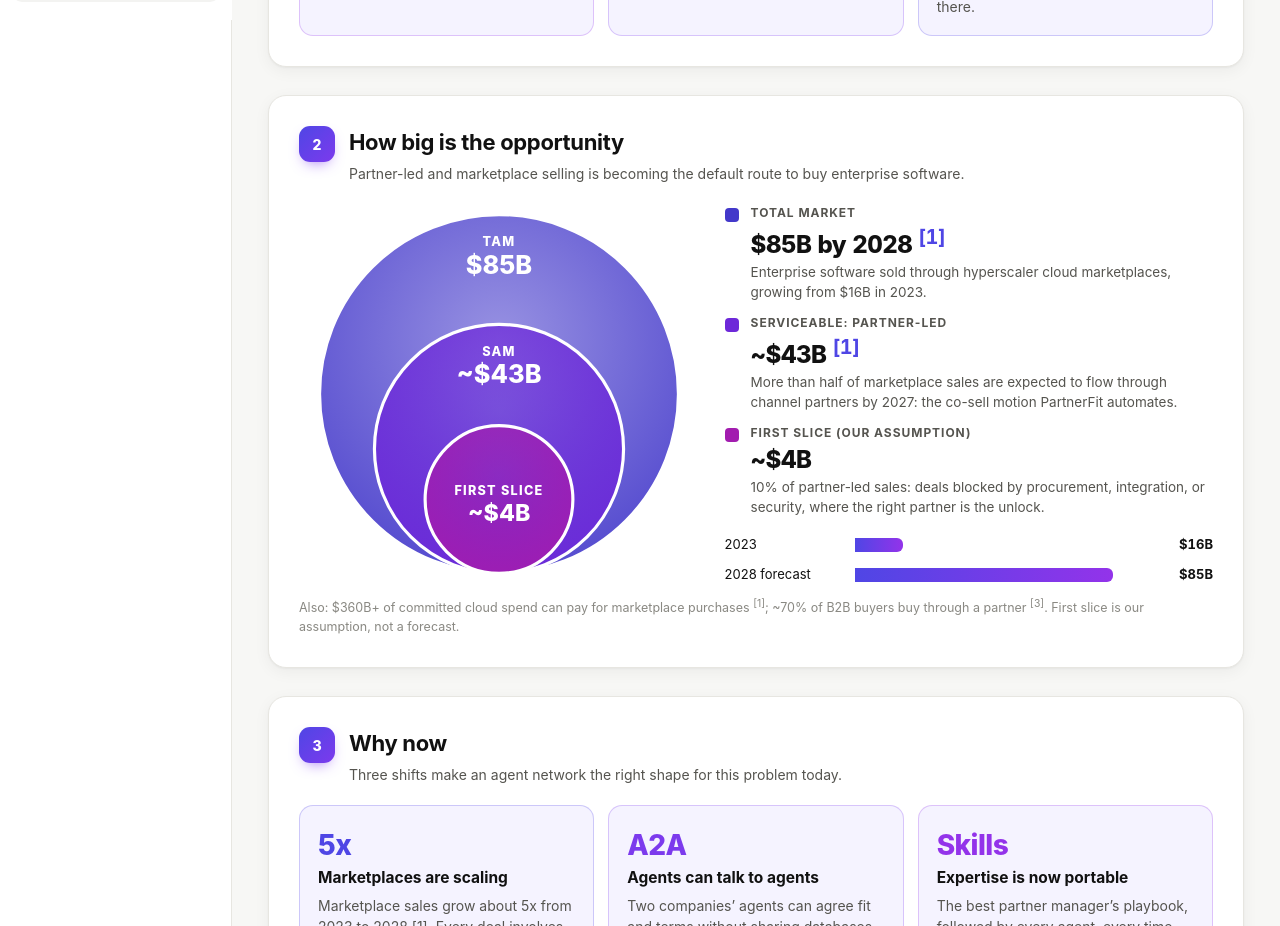
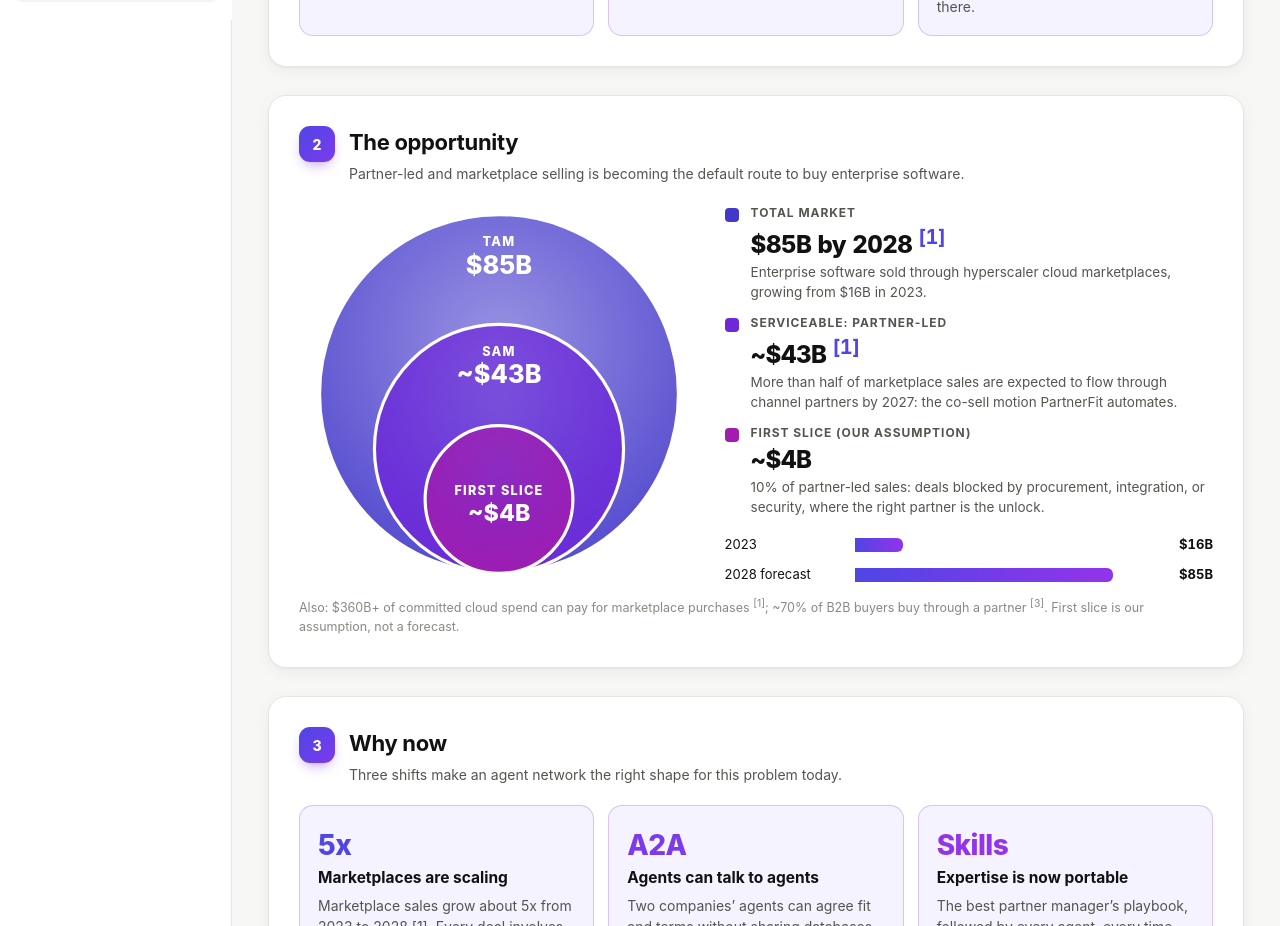
Before and after one commit to varunk130/ai-cosell-matchmaker, a React (Vite) app: page / in a window 1280 px wide. Shown: the part 780-1706 px from the top of the page. Built offline with nearby package versions, Linux system fonts and the light colour scheme.

Commit message:
Use a statement heading for the opportunity section

```diff
--- a/src/views/CaseStudyView.tsx
+++ b/src/views/CaseStudyView.tsx
@@ -119,7 +119,7 @@ export function CaseStudyView() {
         <div className="cs-head">
           <span className="cs-num">2</span>
           <div>
-            <h2>How big is the opportunity</h2>
+            <h2>The opportunity</h2>
             <p>Partner-led and marketplace selling is becoming the default route to buy enterprise software.</p>
           </div>
         </div>
```
